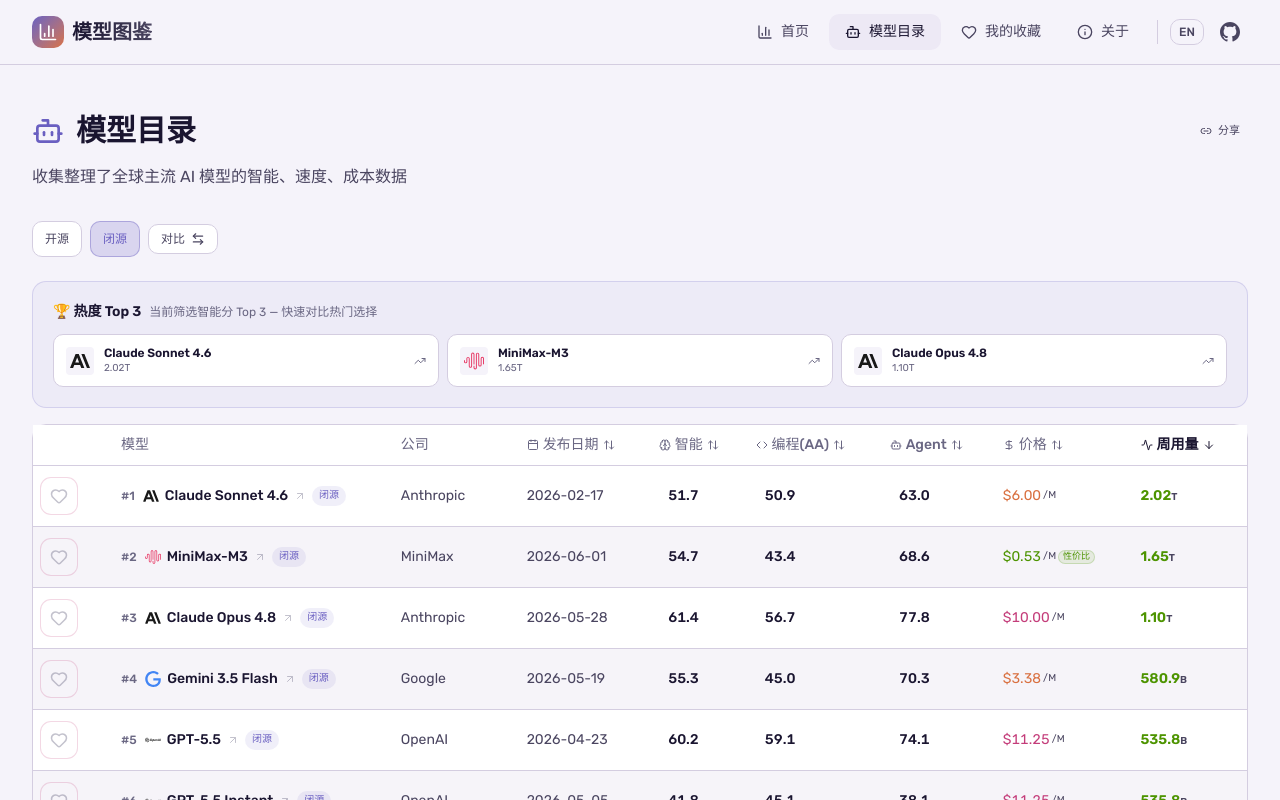
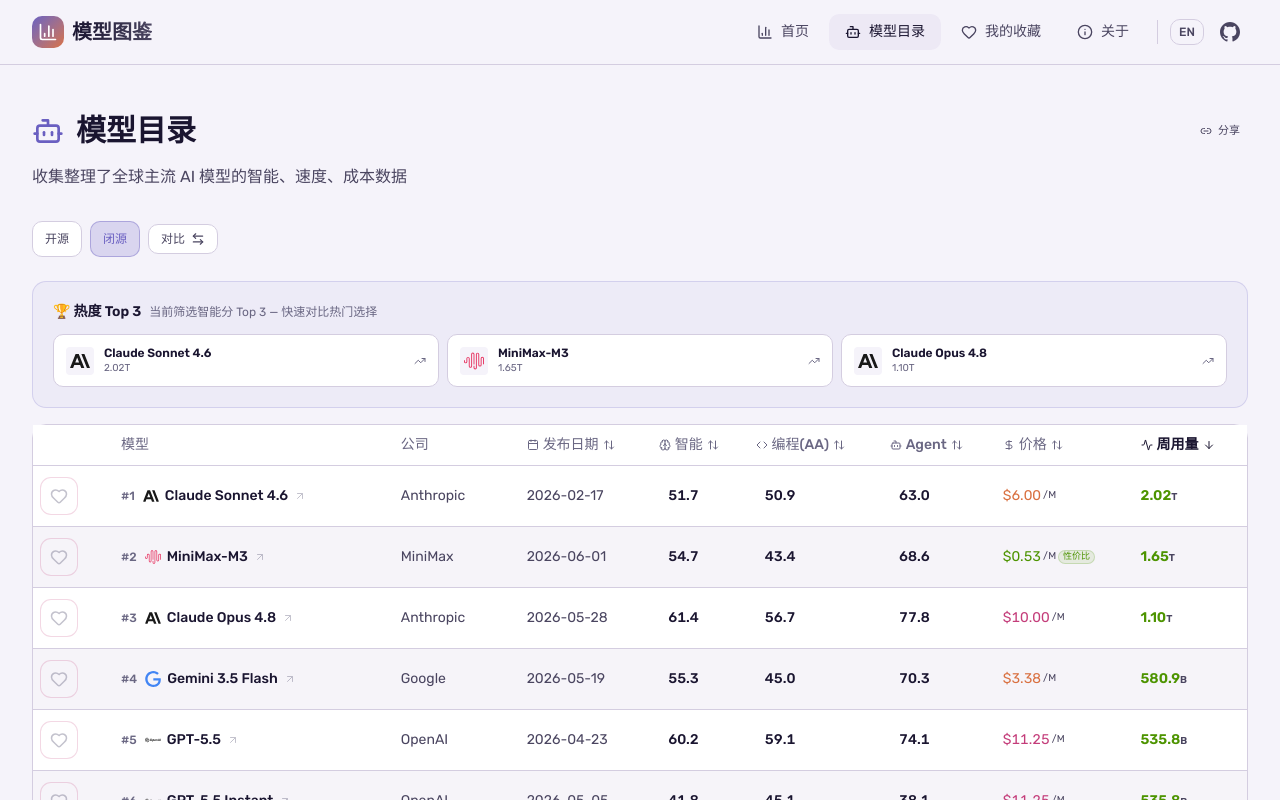
Before and after one commit to citrusli2026/llmcompare, a Next.js app: page /models in a window 1280 px wide. Shown: the top 800 px of the page. Built offline with nearby package versions, Linux system fonts and the light colour scheme.

Commit message:
fix: remove type badge from desktop rows too (redundant with filter bar)

```diff
--- a/src/components/ranking-table/model-row.tsx
+++ b/src/components/ranking-table/model-row.tsx
@@ -74,12 +74,6 @@
             <span className="truncate">{model.name}</span>
             <ArrowUpRight className="h-3 w-3 text-text-muted transition-all duration-200 opacity-40 group-hover/link:opacity-100 group-hover/link:text-accent-violet group-hover/link:translate-x-0.5 shrink-0" />
           </Link>
-          <Badge
-            variant="secondary"
-            className={cn("text-[10px] py-0 px-1.5 whitespace-nowrap shrink-0", getTypeBadgeClasses(model.type))}
-          >
-            {t(model.type === ModelType.Open ? "common.open" : "common.closed")}
-          </Badge>
         </div>
       </TableCell>
       <TableCell className="text-text-secondary hidden sm:table-cell">{model.company}</TableCell>
```
